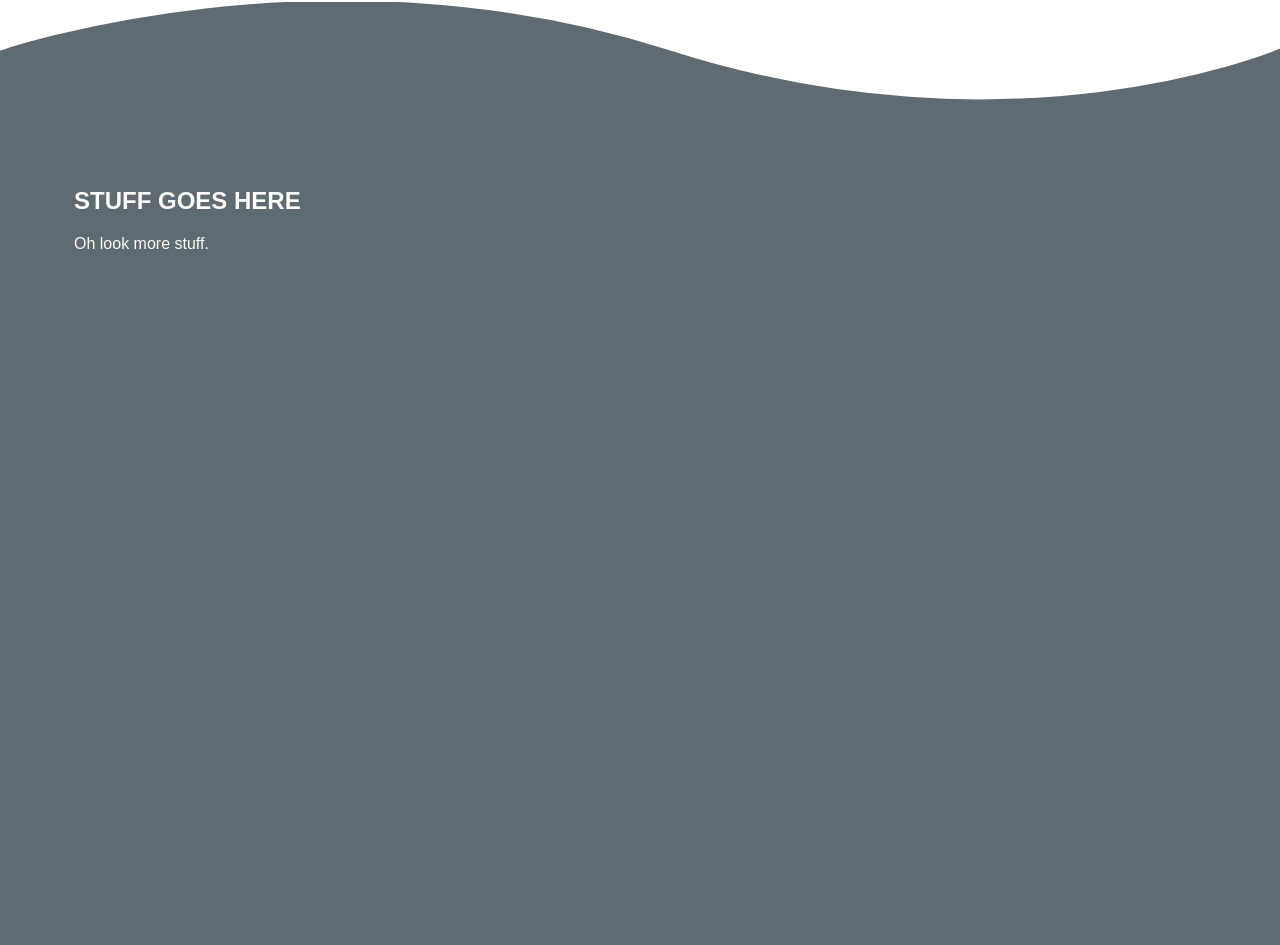
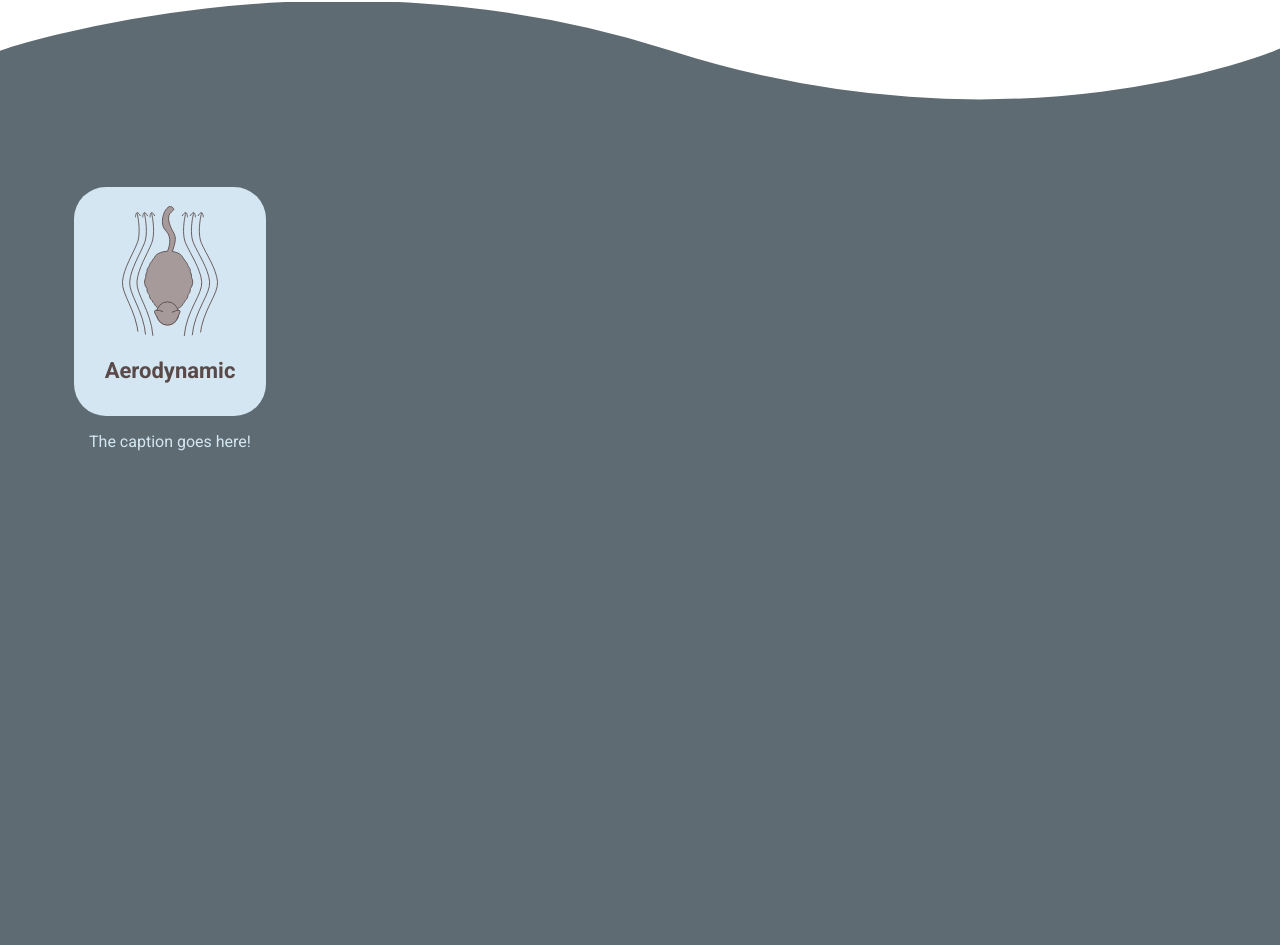
Before and after one commit to GC-Git/fattest-cat-remake, a React (Create React App) app in the folder client/: page / in a window 1280 px wide. Shown: the part 780-1725 px from the top of the page. Built offline with nearby package versions, Linux system fonts and the light colour scheme.

Commit message:
Added card.

```diff
--- a/client/src/App.js
+++ b/client/src/App.js
@@ -1,5 +1,5 @@
 import React, { Component } from 'react';
-import { Nav, Hero, BGWithCurve } from './components'
+import { Nav, Hero, BGWithCurve, InfoCard } from './components'
 
 import './global.css'
 
@@ -11,8 +11,9 @@ class App extends Component {
         <Nav />
         <Hero />
         <BGWithCurve>
-          <h1> STUFF GOES HERE </h1>
-          <p>Oh look more stuff.</p>
+          <InfoCard>
+            <p>The caption goes here!</p>
+          </InfoCard>
         </BGWithCurve>
       </React.Fragment>
     );
--- a/client/src/components/BGWithCurve/BGWithCurve.css
+++ b/client/src/components/BGWithCurve/BGWithCurve.css
@@ -25,7 +25,8 @@
 }
 
 #bgwithcurve__content {
-    font-family: "Roboto-600", sans-serif;
+    font-family: "Roboto", sans-serif;
+    color: #D3E6F2;
     margin: 5vw;
 }
 
--- /dev/null
+++ b/client/src/components/InfoCard/InfoCard.css
@@ -0,0 +1,32 @@
+.infocard__image-wrapper {
+    background-color: #D3E6F2;
+    color: #594949;
+    border-radius: 2em;
+    width: 100%;
+    display: flex;
+    flex-direction: column;
+    align-items: center;
+}
+
+.infocard__infocard {
+    width: 15vw;
+    display: flex;
+    flex-direction: column;
+    align-items: center;
+}
+
+.infocard__image-label {
+    text-align: center;
+    padding-bottom: .5em;
+    font-family: "Roboto", sans-serif;
+    font-weight: bold;
+    font-size: 22px;
+}
+
+.infocard__image {
+    border-radius: 2em;
+    margin-top: 10%;
+    width: 50%;
+}
+
+.infocard__caption {}
--- /dev/null
+++ b/client/src/components/InfoCard/InfoCard.js
@@ -0,0 +1,29 @@
+import React from 'react'
+import './InfoCard.css'
+
+export default class InfoCard extends React.Component {
+
+    render(){
+        return (
+            <div
+            className="infocard__infocard"
+            id={this.props.id ? this.props.id : ""}
+            >
+                <div className="infocard__image-wrapper">
+                    {/* Image */}
+                    <img className="infocard__image" src={this.props.img} />
+                    {/* Label */}
+                    <p className="infocard__image-label">{this.props.label}</p>
+                </div>
+                <div className="infocard__caption">
+                    {this.props.children}
+                </div>
+            </div>
+        )
+    }
+}
+
+InfoCard.defaultProps = {
+    img: require('./CatAero.svg'),
+    label: "Aerodynamic"
+}
--- a/client/src/components/index.js
+++ b/client/src/components/index.js
@@ -1,5 +1,6 @@
 import Nav from './Nav/Nav'
 import Hero from './Hero/Hero'
 import BGWithCurve from './BGWithCurve/BGWithCurve'
+import InfoCard from './InfoCard/InfoCard'
 
-export { Nav, Hero, BGWithCurve }
+export { Nav, Hero, BGWithCurve, InfoCard }
```
Also changed, not shown: client/src/components/InfoCard/CatAero.svg (added).
